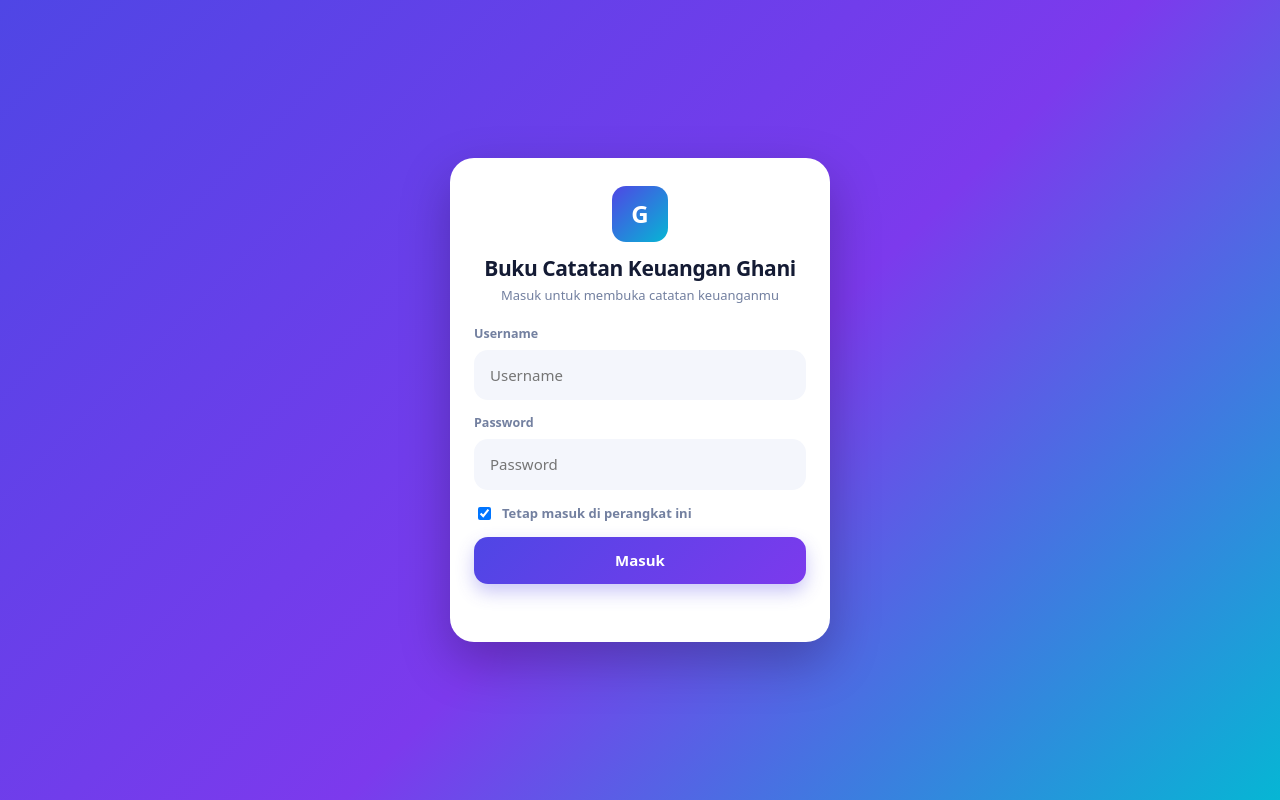
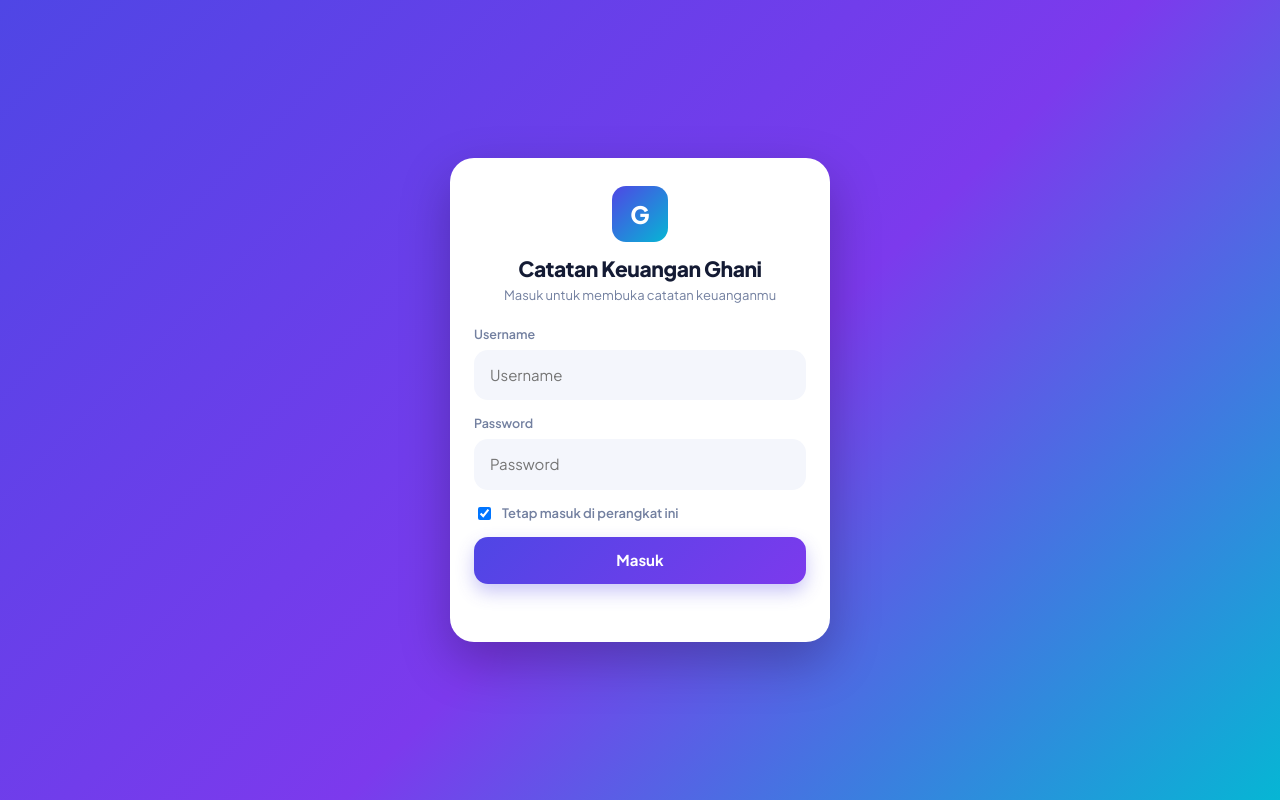
Before and after one commit to ghanigame0692-eng/bukughani.github.io, a plain HTML site: page index.html in a window 1280 px wide. Drawn offline with nearby package versions, Linux system fonts and the light colour scheme.

```diff
--- a/index.html
+++ b/index.html
@@ -3,7 +3,9 @@
 <head>
 <meta charset="utf-8">
 <meta name="viewport" content="width=device-width, initial-scale=1, viewport-fit=cover">
-<title>Buku Catatan Keuangan Ghani</title>
+<title>Catatan Keuangan Ghani</title>
+<link href="https://fonts.googleapis.com/css2?family=Plus+Jakarta+Sans:wght@400;500;600;700;800&display=swap" rel="stylesheet">
+<script src="https://cdnjs.cloudflare.com/ajax/libs/jspdf/2.5.1/jspdf.umd.min.js"></script>
 <style>
 :root{--bg:#eef1f8;--card:#fff;--soft:#f4f6fc;--ink:#141b34;--mut:#7380a0;--line:#e3e8f3;--in:#12a27a;--out:#ef5b5b;--acc:#4f46e5;--acct:#fff;--sh:0 8px 24px rgba(40,50,110,.08);box-sizing:border-box;padding-top:env(safe-area-inset-top,0px)}
 @media (prefers-color-scheme:dark){:root:not([data-theme="light"]){--bg:#0c1022;--card:#151b36;--soft:#1b2242;--ink:#eaeefc;--mut:#8d99bd;--line:#252d52;--in:#35d6a4;--out:#ff7b7b;--acc:#7c74ff;--sh:0 8px 24px rgba(0,0,0,.35)}}
@@ -57,13 +59,13 @@
 </style>
 </head>
 <body class="locked">
-<div id="login"><div class="lg"><div class="av">G</div><h1>Buku Catatan Keuangan Ghani</h1><div class="s">Masuk untuk membuka catatan keuanganmu</div>
+<div id="login"><div class="lg"><div class="av">G</div><h1>Catatan Keuangan Ghani</h1><div class="s">Masuk untuk membuka catatan keuanganmu</div>
 <div class="f"><label for="lu">Username</label><input id="lu" autocomplete="username" autocapitalize="none" placeholder="Username"></div>
 <div class="f"><label for="lp">Password</label><input id="lp" type="password" autocomplete="current-password" placeholder="Password"></div>
 <label class="ck"><input type="checkbox" id="rem" checked>Tetap masuk di perangkat ini</label>
 <button class="btn" id="lgo">Masuk</button><div class="err" id="lerr" role="alert"></div></div></div>
 <div class="wrap">
-<header><div class="av">G</div><div class="t"><h1>Buku Catatan Keuangan Ghani</h1><div class="s">Halo, Ghani</div></div><button class="ghost" onclick="logout()">Keluar</button></header>
+<header><div class="av">G</div><div class="t"><h1>Catatan Keuangan Ghani</h1><div class="s">Halo, Ghani</div></div><button class="ghost" onclick="logout()">Keluar</button></header>
 <div class="tabs" id="tabs"></div>
 <main id="v"></main>
 </div>
```
